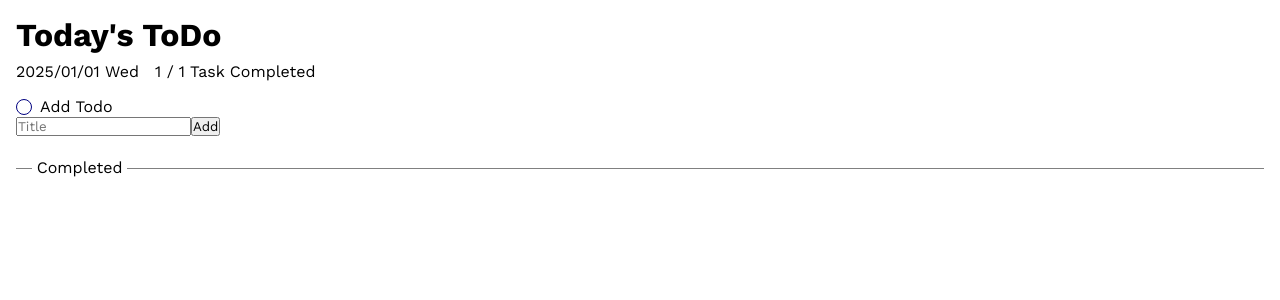
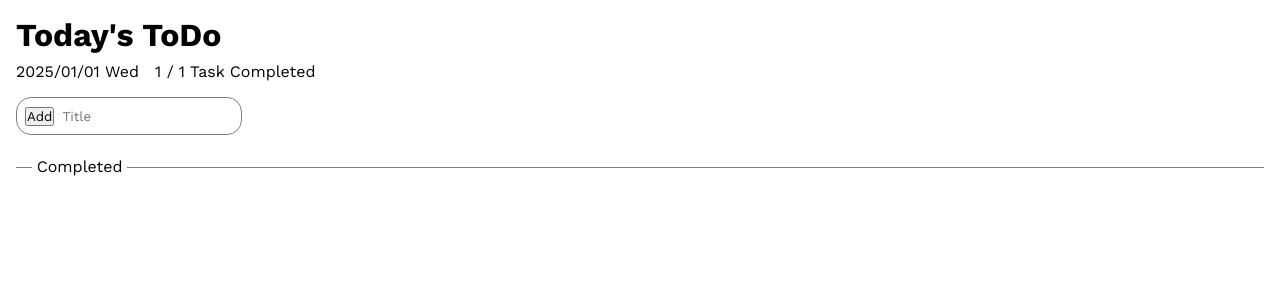
Before and after one commit to BlueGeckoJP/facere, a Vue app: page / in a window 1280 px wide. Shown: the top 300 px of the page. Built offline with nearby package versions, Linux system fonts and the light colour scheme.

Commit message:
refactor: simplify AddTodo component structure and styling

```diff
--- a/src/components/AddTodo.vue
+++ b/src/components/AddTodo.vue
@@ -1,30 +1,25 @@
 <script setup lang="ts"></script>
 
 <template>
-  <div>
-    <a id="add-todo-button">
-      <div></div>
-      <span>Add Todo</span>
-    </a>
-    <div>
-      <input type="text" placeholder="Title" />
-      <button>Add</button>
-    </div>
+  <div id="add-todo">
+    <button>Add</button>
+    <input type="text" placeholder="Title" />
   </div>
 </template>
 
 <style lang="scss" scoped>
-#add-todo-button {
-  display: flex;
-  align-items: center;
+#add-todo {
+  padding: 0.5rem;
+  border: 1px solid grey;
+  border-radius: 15px;
+  margin-right: auto;
 
-  div {
-    display: inline-block;
-    width: 1rem;
-    height: 1rem;
-    border: 1px solid navy;
-    border-radius: 50%;
-    position: relative;
+  input {
+    border: none;
+    outline: none;
+  }
+
+  button {
     margin-right: 0.5rem;
   }
 }
```
